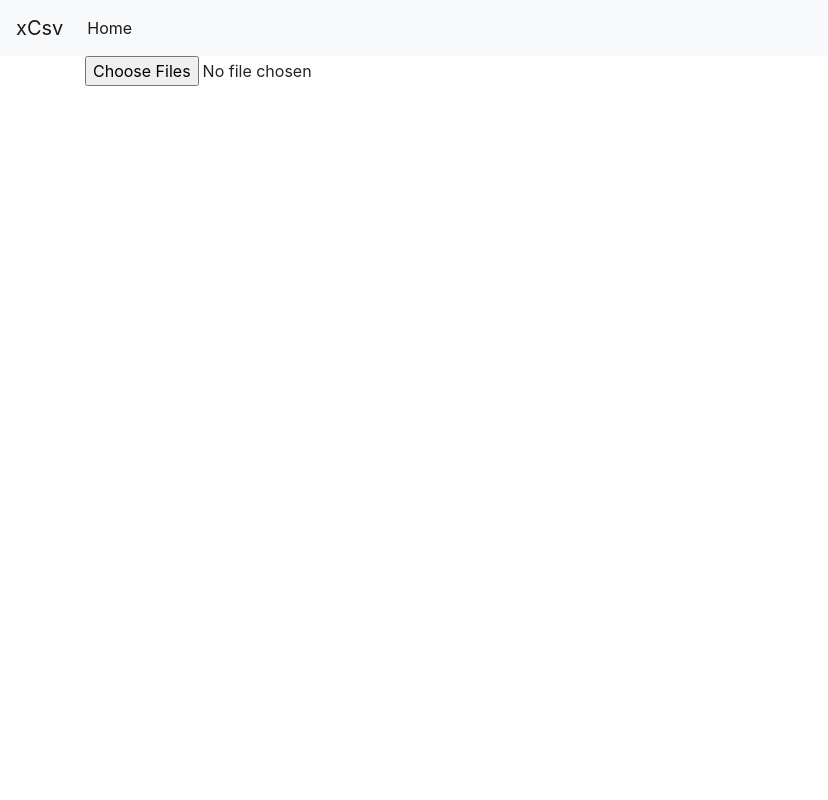
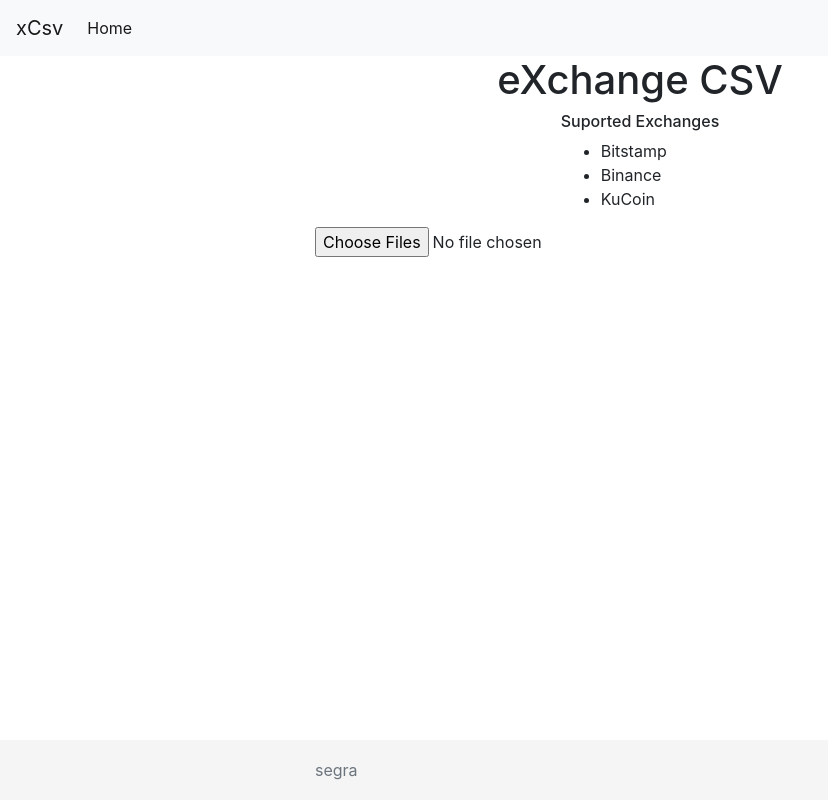
Before and after one commit to yanying0712/xcsv, a plain HTML site: page index.html in a window 1280 px wide. Shown: the whole page, without its empty margins (0-828 px from the left). Drawn offline with nearby package versions, Linux system fonts and the light colour scheme.

Commit message:
Add KuCoin & support to rename columns Add footer

```diff
--- a/index.html
+++ b/index.html
@@ -1,28 +1,68 @@
 <html lang="en">
+
 <head>
     <meta charset="utf-8">
     <meta name="viewport" content="width=device-width, initial-scale=1, shrink-to-fit=no">
 
-        <title>xCsv</title>
+    <title>xCSV</title>
 
-        <link rel="stylesheet" href="https://stackpath.bootstrapcdn.com/bootstrap/4.1.3/css/bootstrap.min.css" integrity="sha384-MCw98/SFnGE8fJT3GXwEOngsV7Zt27NXFoaoApmYm81iuXoPkFOJwJ8ERdknLPMO" crossorigin="anonymous">
+    <link rel="stylesheet" href="https://stackpath.bootstrapcdn.com/bootstrap/4.1.3/css/bootstrap.min.css" integrity="sha384-MCw98/SFnGE8fJT3GXwEOngsV7Zt27NXFoaoApmYm81iuXoPkFOJwJ8ERdknLPMO"
+        crossorigin="anonymous">
 
-        <script src="https://code.jquery.com/jquery-3.3.1.slim.min.js" integrity="sha384-q8i/X+965DzO0rT7abK41JStQIAqVgRVzpbzo5smXKp4YfRvH+8abtTE1Pi6jizo" crossorigin="anonymous"></script>
-        <script src="https://cdnjs.cloudflare.com/ajax/libs/popper.js/1.14.3/umd/popper.min.js" integrity="sha384-ZMP7rVo3mIykV+2+9J3UJ46jBk0WLaUAdn689aCwoqbBJiSnjAK/l8WvCWPIPm49" crossorigin="anonymous"></script>
-        <script src="https://stackpath.bootstrapcdn.com/bootstrap/4.1.3/js/bootstrap.min.js" integrity="sha384-ChfqqxuZUCnJSK3+MXmPNIyE6ZbWh2IMqE241rYiqJxyMiZ6OW/JmZQ5stwEULTy" crossorigin="anonymous"></script>
+    <script src="https://code.jquery.com/jquery-3.3.1.slim.min.js" integrity="sha384-q8i/X+965DzO0rT7abK41JStQIAqVgRVzpbzo5smXKp4YfRvH+8abtTE1Pi6jizo"
+        crossorigin="anonymous"></script>
+    <script src="https://cdnjs.cloudflare.com/ajax/libs/popper.js/1.14.3/umd/popper.min.js" integrity="sha384-ZMP7rVo3mIykV+2+9J3UJ46jBk0WLaUAdn689aCwoqbBJiSnjAK/l8WvCWPIPm49"
+        crossorigin="anonymous"></script>
+    <script src="https://stackpath.bootstrapcdn.com/bootstrap/4.1.3/js/bootstrap.min.js" integrity="sha384-ChfqqxuZUCnJSK3+MXmPNIyE6ZbWh2IMqE241rYiqJxyMiZ6OW/JmZQ5stwEULTy"
+        crossorigin="anonymous"></script>
 
-        <script src="https://cdnjs.cloudflare.com/ajax/libs/jquery-csv/0.8.9/jquery.csv.min.js" integrity="sha256-F8eQhL9KDGgaDitxiSyq6SnTCL0m67rt7niivBtH2rc=" crossorigin="anonymous"></script>
-        <script src="https://cdnjs.cloudflare.com/ajax/libs/moment.js/2.22.2/moment.min.js" integrity="sha256-CutOzxCRucUsn6C6TcEYsauvvYilEniTXldPa6/wu0k=" crossorigin="anonymous"></script>
-        <script src="https://cdnjs.cloudflare.com/ajax/libs/FileSaver.js/1.3.8/FileSaver.min.js" integrity="sha256-FPJJt8nA+xL4RU6/gsriA8p8xAeLGatoyTjldvQKGdE=" crossorigin="anonymous"></script>
+    <script src="https://cdnjs.cloudflare.com/ajax/libs/jquery-csv/0.8.9/jquery.csv.min.js" integrity="sha256-F8eQhL9KDGgaDitxiSyq6SnTCL0m67rt7niivBtH2rc="
+        crossorigin="anonymous"></script>
+    <script src="https://cdnjs.cloudflare.com/ajax/libs/moment.js/2.22.2/moment.min.js" integrity="sha256-CutOzxCRucUsn6C6TcEYsauvvYilEniTXldPa6/wu0k="
+        crossorigin="anonymous"></script>
+    <script src="https://cdnjs.cloudflare.com/ajax/libs/FileSaver.js/1.3.8/FileSaver.min.js" integrity="sha256-FPJJt8nA+xL4RU6/gsriA8p8xAeLGatoyTjldvQKGdE="
+        crossorigin="anonymous"></script>
 
-        <script src="https://cdnjs.cloudflare.com/ajax/libs/xlsx/0.14.1/xlsx.full.min.js" integrity="sha256-vzSR+lySv0KEag7JZGIt59p04tPZekm9/N/Se/5s08w=" crossorigin="anonymous"></script>
+    <script src="https://cdnjs.cloudflare.com/ajax/libs/xlsx/0.14.1/xlsx.full.min.js" integrity="sha256-vzSR+lySv0KEag7JZGIt59p04tPZekm9/N/Se/5s08w="
+        crossorigin="anonymous"></script>
     <script src="xcsv.js"></script>
+    <style>
+            /* Sticky footer styles
+        -------------------------------------------------- */
+        html {
+        position: relative;
+        min-height: 100%;
+        }
+        body {
+        margin-bottom: 60px; /* Margin bottom by footer height */
+        }
+        .footer {
+        position: absolute;
+        bottom: 0;
+        width: 100%;
+        height: 60px; /* Set the fixed height of the footer here */
+        line-height: 60px; /* Vertically center the text there */
+        background-color: #f5f5f5;
+        }
+
+
+        /* Custom page CSS
+        -------------------------------------------------- */
+        /* Not required for template or sticky footer method. */
+
+        .container {
+        width: auto;
+        max-width: 680px;
+        padding: 0 15px;
+        }
+    </style>
 </head>
 
 <body id="id_body">
     <nav class="navbar navbar-expand-lg navbar-light bg-light">
         <a class="navbar-brand" href="#">xCsv</a>
-            <button class="navbar-toggler" type="button" data-toggle="collapse" data-target="#navbarSupportedContent" aria-controls="navbarSupportedContent" aria-expanded="false" aria-label="Toggle navigation">
+        <button class="navbar-toggler" type="button" data-toggle="collapse" data-target="#navbarSupportedContent"
+            aria-controls="navbarSupportedContent" aria-expanded="false" aria-label="Toggle navigation">
             <span class="navbar-toggler-icon"></span>
         </button>
 
@@ -37,6 +77,19 @@
     </nav>
 
     <div class="container">
+        <div class="row justify-content-md-center">
+            <h1>eXchange CSV</h1>
+        </div>
+        <div class="row justify-content-md-center">
+
+            <div class="">
+                <h6>Suported Exchanges</h6>
+                <ul id="id_SupportedExchangeList">
+                </ul>
+            </div>
+        </div>
+        <div class="row">
+            <div class="col-sm">
                 <input type="file" id="files" name="files[]" multiple />
 
                 <div id="id_DetectedExchangeDiv" style="display:none;">
@@ -51,8 +104,17 @@
                         </div>
                     </div>
                 </div>
+            </div>
+        </div>
 
         <div id="id_convertedfile" style="display:none;" class="well"></div>
+    </div>
+
+    <footer class="footer">
+        <div class="container">
+            <span class="text-muted">segra</span>
+        </div>
+    </footer>
 
     <script>
         var gLoadedData = "";
@@ -61,31 +123,37 @@
 
         $('body').xcsv();
 
-                $('#id_btn_convert').on("click", function() {
+        for (var exchange in exchangeMapping) {
+
+            $('#id_SupportedExchangeList').append("<li>" + exchange + "</li>");
+        }
+
+
+        $('#id_btn_convert').on("click", function () {
             gConvertedData = $('body').xcsv("convert", gLoadedData, $('#id_Detected').text());
 
             $('#id_ConvertButtons').show();
         });
 
-                $('#id_btn_show').on("click", function() {
+        $('#id_btn_show').on("click", function () {
             $('#id_convertedfile').html(gConvertedData.replace(/(?:\r\n|\r|\n)/g, '<br>'));
             $('#id_convertedfile').show();
         });
 
-                $('#id_btn_save').on("click", function() {
-                    var blob = new Blob([gConvertedData], {type: "text/csv"});
+        $('#id_btn_save').on("click", function () {
+            var blob = new Blob([gConvertedData], { type: "text/csv" });
             saveAs(blob, gOriginalFilename);
         });
 
         function handleFile(pFile) {
             var reader = new FileReader();
-                    reader.onload = (function(theFile) {
-                        return function(e) {
+            reader.onload = (function (theFile) {
+                return function (e) {
                     gOriginalFilename = pFile.name;
                     gLoadedData = e.target.result;
 
                     data = new Uint8Array(gLoadedData);
-                            wb = XLSX.read(data, {type: 'array', raw: 'true' });
+                    wb = XLSX.read(data, { type: 'array', raw: 'true' });
                     gLoadedData = XLSX.utils.sheet_to_csv(wb.Sheets[wb.SheetNames[0]]);
 
                     var exchange = $('body').xcsv("detect", gLoadedData);
@@ -112,7 +180,6 @@
         }
         document.getElementById('files').addEventListener('change', handleFileSelect, false);
     </script>
-        </div>
+</body>
 
-	</body>
 </html>
--- a/xcsv.js
+++ b/xcsv.js
@@ -73,6 +73,30 @@
         "Sent/Received from":      function(pSource) { return ""; },
         "Sent to":                 function(pSource) { return ""; },
         "Notes":                   function(pSource) { return ""; }
+    },
+
+	"KuCoin": {
+        "_KnownCSVColumns": function(pSource)  { return "Time,Coins,Sell/Buy,Filled Price,Coin,Amount,Coin,Volume,Coin,Fee,Coin".split(","); },
+        "_RenameCSVColumns": function(pSource) { return "Time,Coins,Sell/Buy,Filled Price,Price-Coin,Amount,Amount-Coin,Volume,Volume-Coin,Fee,Fee-Coin"},
+
+        "Date":     function(pSource) { return pSource["Time"]; },
+        "Type":     function(pSource) { return pSource["Sell/Buy"].toUpperCase(); },
+        "Exchange": function(pSource) { return "KuCoin"; },
+        "Base amount":   function(pSource) { return pSource["Amount"]; },
+        "Base currency": function(pSource) { return pSource["Amount-Coin"]; },
+
+        "Quote amount":     function(pSource) { return pSource['Filled Price']; },
+        "Quote currency":   function(pSource) { return pSource['Price-Coin']; },
+
+        "Fee":              function(pSource) { return pSource['Fee']; },
+        "Fee currency":     function(pSource) { return pSource['Fee-Coin']; },
+
+        "Costs/Proceeds":          function(pSource) { return ""; },
+        "Costs/Proceeds currency": function(pSource) { return ""; },
+        "Sync holdings":           function(pSource) { return ""; },
+        "Sent/Received from":      function(pSource) { return ""; },
+        "Sent to":                 function(pSource) { return ""; },
+        "Notes":                   function(pSource) { return ""; }
     }
 };
 
@@ -105,9 +129,13 @@
         },
 
         convert: function (pContent, pExchange) {
+            var exchange = exchangeMapping[pExchange];
+
+            if (typeof exchange['_RenameCSVColumns'] !== "undefined") {
+                pContent = pContent.replace( exchange._KnownCSVColumns(), exchange._RenameCSVColumns() );
+            }
+
             var csvdata = $.csv.toObjects(pContent);
-
-            var exchange = exchangeMapping[pExchange];
             var results = [DeltaOutput.join(",")];
 
             for(var data in csvdata) {
```
Lines whose indentation alone changed are shown as unchanged.
